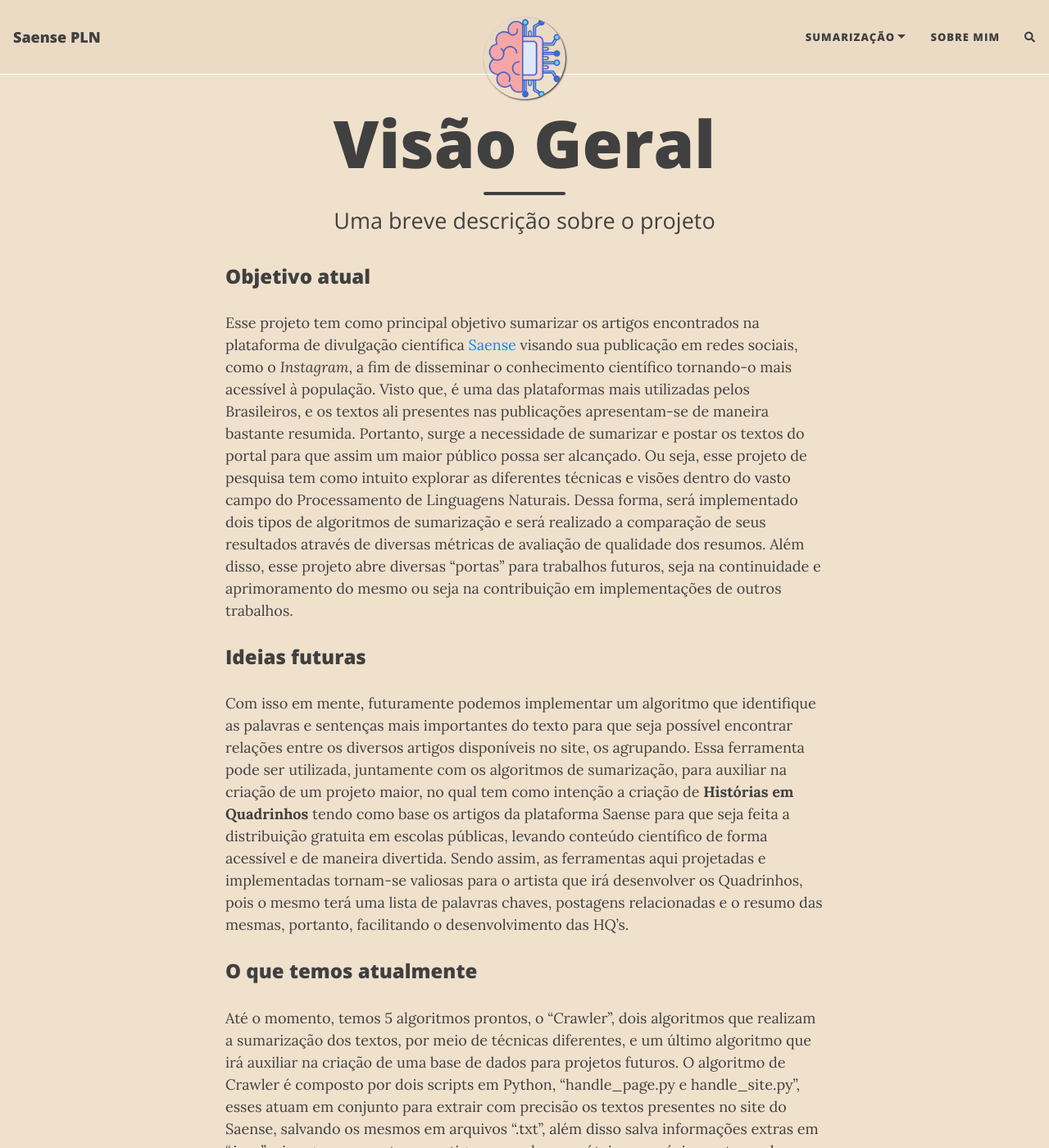
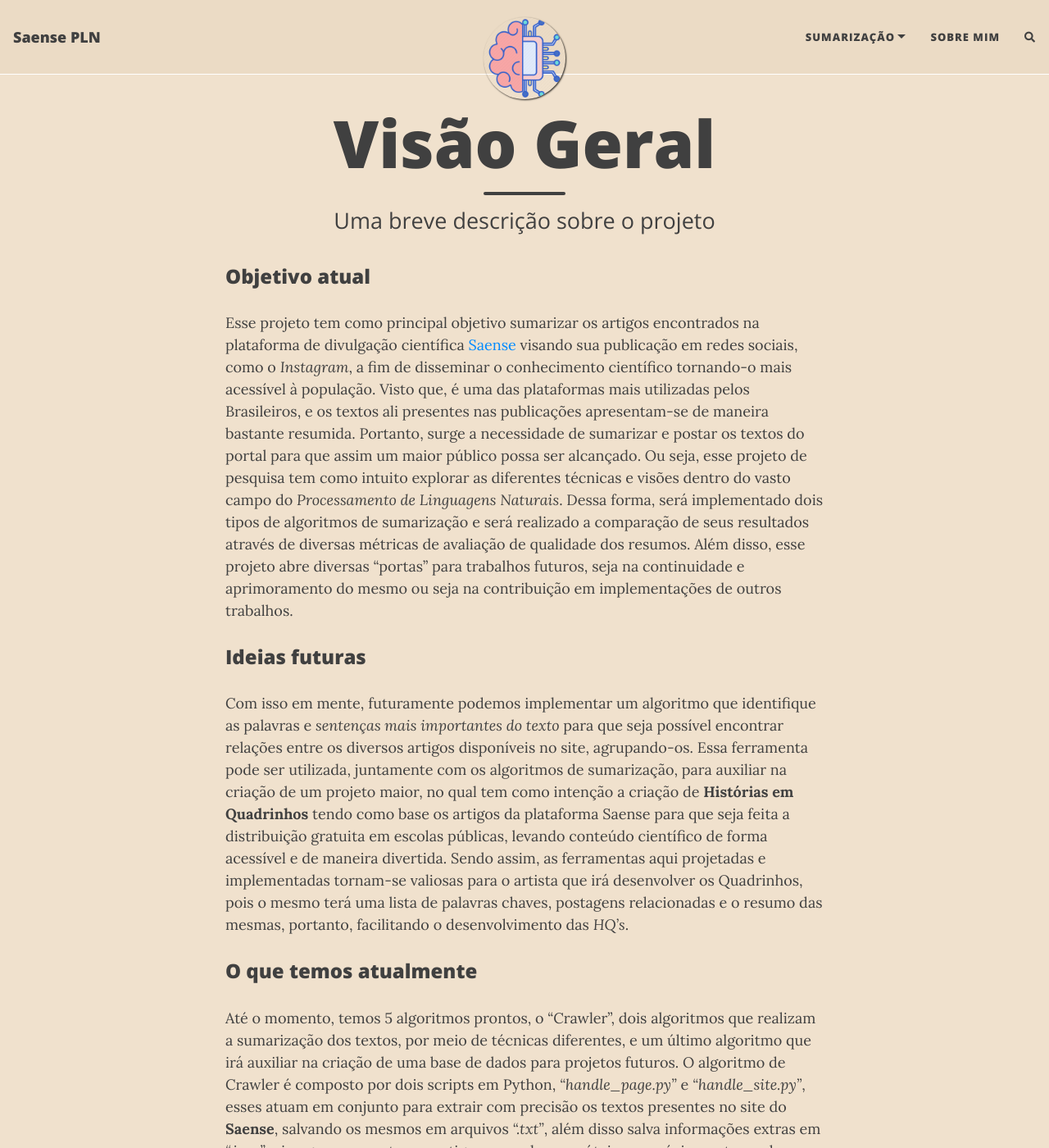
Before and after one commit to davidferraz01/Saense-PLN, a Jekyll site: the page built from index.md, in a window 1280 px wide and 1400 px high. Shown: the whole window at 82% size. Built offline with Jekyll 4.4.1, drawn with Linux system fonts in a browser that asks for light colours; nearby versions of some CDN libraries; the list of posts is cut into pages by our own code; comment, search, counter and statistics services are not loaded; some of the changed text lies outside the part shown.

Commit message:
Update index.md

```diff
--- a/index.md
+++ b/index.md
@@ -6,18 +6,18 @@
 
 ### **Objetivo atual**
 Esse projeto tem como principal objetivo sumarizar os artigos encontrados na plataforma de divulgação científica [Saense](https://saense.com.br/) visando sua publicação em redes sociais, como o *Instagram*, a fim de disseminar o conhecimento científico tornando-o mais acessível à população. Visto que, é uma das plataformas mais utilizadas pelos Brasileiros, e os textos ali presentes nas publicações apresentam-se de maneira bastante resumida. Portanto, surge a necessidade de sumarizar e postar os textos do portal para que assim um maior público possa ser alcançado.
-Ou seja, esse projeto de pesquisa tem como intuito explorar as diferentes técnicas e visões dentro do vasto campo do Processamento de Linguagens Naturais. Dessa forma, será implementado dois tipos de algoritmos de sumarização e será realizado a comparação de seus resultados através de diversas métricas de avaliação de qualidade dos resumos. Além disso, esse projeto abre diversas “portas” para trabalhos futuros, seja na continuidade e aprimoramento do mesmo ou seja na contribuição em implementações de outros trabalhos.
+Ou seja, esse projeto de pesquisa tem como intuito explorar as diferentes técnicas e visões dentro do vasto campo do *Processamento de Linguagens Naturais*. Dessa forma, será implementado dois tipos de algoritmos de sumarização e será realizado a comparação de seus resultados através de diversas métricas de avaliação de qualidade dos resumos. Além disso, esse projeto abre diversas “portas” para trabalhos futuros, seja na continuidade e aprimoramento do mesmo ou seja na contribuição em implementações de outros trabalhos.
 
 
 ### **Ideias futuras**
-Com isso em mente, futuramente podemos implementar um algoritmo que identifique as palavras e sentenças mais importantes do texto para que seja possível encontrar relações entre os diversos artigos disponíveis no site, os agrupando. Essa ferramenta pode ser utilizada, juntamente com os algoritmos de sumarização, para auxiliar na criação de um projeto maior, no qual tem como intenção a criação de **Histórias em Quadrinhos** tendo como base os artigos da plataforma Saense para que seja feita a distribuição gratuita em escolas públicas, levando conteúdo científico de forma acessível e de maneira divertida. Sendo assim, as ferramentas aqui projetadas e implementadas tornam-se valiosas para o artista que irá desenvolver os Quadrinhos, pois o mesmo terá uma lista de palavras chaves, postagens relacionadas e o resumo das mesmas, portanto, facilitando o desenvolvimento das HQ’s.
+Com isso em mente, futuramente podemos implementar um algoritmo que identifique as palavras e *sentenças mais importantes do texto* para que seja possível encontrar relações entre os diversos artigos disponíveis no site, agrupando-os. Essa ferramenta pode ser utilizada, juntamente com os algoritmos de sumarização, para auxiliar na criação de um projeto maior, no qual tem como intenção a criação de **Histórias em Quadrinhos** tendo como base os artigos da plataforma Saense para que seja feita a distribuição gratuita em escolas públicas, levando conteúdo científico de forma acessível e de maneira divertida. Sendo assim, as ferramentas aqui projetadas e implementadas tornam-se valiosas para o artista que irá desenvolver os Quadrinhos, pois o mesmo terá uma lista de palavras chaves, postagens relacionadas e o resumo das mesmas, portanto, facilitando o desenvolvimento das *HQ’s*.
 
 
 ### **O que temos atualmente**
 Até o momento, temos 5 algoritmos prontos, o "Crawler", dois algoritmos que realizam a sumarização dos textos, por meio de técnicas diferentes, e um último algoritmo que irá auxiliar na criação de uma base de dados para projetos futuros.
-O algoritmo de Crawler é composto por dois scripts em Python, “handle_page.py e handle_site.py”, esses atuam em conjunto para extrair com precisão os textos presentes no site do Saense, salvando os mesmos em arquivos ".txt", além disso salva informações extras em ".json" e imagens presentes no artigo que podem ser úteis nas próximas etapas do projeto. Já o Algoritmo de sumarização extrativa, “summary_tf_idf.py”, realiza o resumo dos textos extraídos pelo Crawler utilizando uma técnica de sumarização chamada TF-IDF. Enquanto o segundo algoritmo de sumarização, “abstractive_summary.ipynb”, utiliza um modelo abstrativo para gerar os resumos. Por fim, o último algoritmo desenvolvido até o momento é o “create_data_base.py”, no qual foi baseado numa estratégia adotada pela Google em seu modelo Pegasus que consiste em gerar grande quantidade de dados para treinar modelos abstrativos.
-Seguindo essa linha de raciocínio, o foco atual deste projeto pesquisa está voltado para o algoritmo de sumarização abstrativo, mais especificamente em como podemos realizar a aplicação da base de dados criadas pelo algoritmo, “create_data_base.py” já explanado anteriormente, para que seja possível executar um ajuste fino no modelo implementado implicando em uma melhor qualidade dos resumos gerados. Além disso, estamos em continuidade nos estudos voltados à diferentes técnicas de sumarização de texto desde outras técnicas extrativas à abordagens mais complexas utilizando *Word Embeddings* com uma abordagem mais **abstrativa**. Alguns resultados de sumarização realizados com os algoritmos podem ser encontrados neste website.
+O algoritmo de Crawler é composto por dois scripts em Python, *“handle_page.py"* e *"handle_site.py”*, esses atuam em conjunto para extrair com precisão os textos presentes no site do **Saense**, salvando os mesmos em arquivos *".txt"*, além disso salva informações extras em *".json"* e imagens presentes no artigo que podem ser úteis nas próximas etapas do projeto. Já o Algoritmo de sumarização extrativa, *“summary_tf_idf.py”*, realiza o resumo dos textos extraídos pelo Crawler utilizando uma técnica de sumarização chamada **"TF-IDF"**. Enquanto o segundo algoritmo de sumarização, *“abstractive_summary.ipynb”*, utiliza um **modelo abstrativo** para gerar os resumos. Por fim, o último algoritmo desenvolvido até o momento é o *“create_data_base.py”*, no qual foi baseado numa estratégia adotada pela Google em seu modelo **"Pegasus"** que consiste em gerar grande quantidade de dados para treinar modelos abstrativos.
+Seguindo essa linha de raciocínio, o foco atual deste projeto pesquisa está voltado para o algoritmo de sumarização abstrativo, mais especificamente em como podemos realizar a aplicação da base de dados criadas pelo algoritmo, *“create_data_base.py”* já explanado anteriormente, para que seja possível executar um ajuste fino no modelo implementado implicando em uma melhor qualidade dos resumos gerados. Além disso, estamos em continuidade nos estudos voltados à diferentes técnicas de sumarização de texto desde outras técnicas extrativas à abordagens mais complexas utilizando *Word Embeddings* com uma abordagem mais **abstrativa**. Alguns **resultados** de sumarização realizados com os algoritmos podem ser encontrados neste website.
 
 
 ### **Considerações Finais**
-Neste Site será documentado o processo, estado atual e os resultados parciais e finais desse estudo em *Processamento de Linguagem Natural (PLN)*. O objetivo é conseguir desenvolver bons algoritmos de sumarização de texto com diferentes abordagens. Dessa forma, teremos explorado e avaliado diferentes técnicas e pontos de vistas na área de Processamento de Linguagem Natural (PLN), expandindo e aprimorando conhecimento dos envolvidos e outras pessoas que se interessam pelo assunto.
+Neste Site será documentado o processo, estado atual e os resultados parciais e finais desse estudo em *Processamento de Linguagem Natural (PLN)*. O objetivo é conseguir desenvolver bons algoritmos de sumarização de texto com diferentes abordagens. Dessa forma, teremos explorado e avaliado diferentes técnicas e pontos de vistas na área de *Processamento de Linguagem Natural (PLN)*, expandindo e aprimorando conhecimento dos envolvidos e outras pessoas que se interessam pelo assunto.
```
